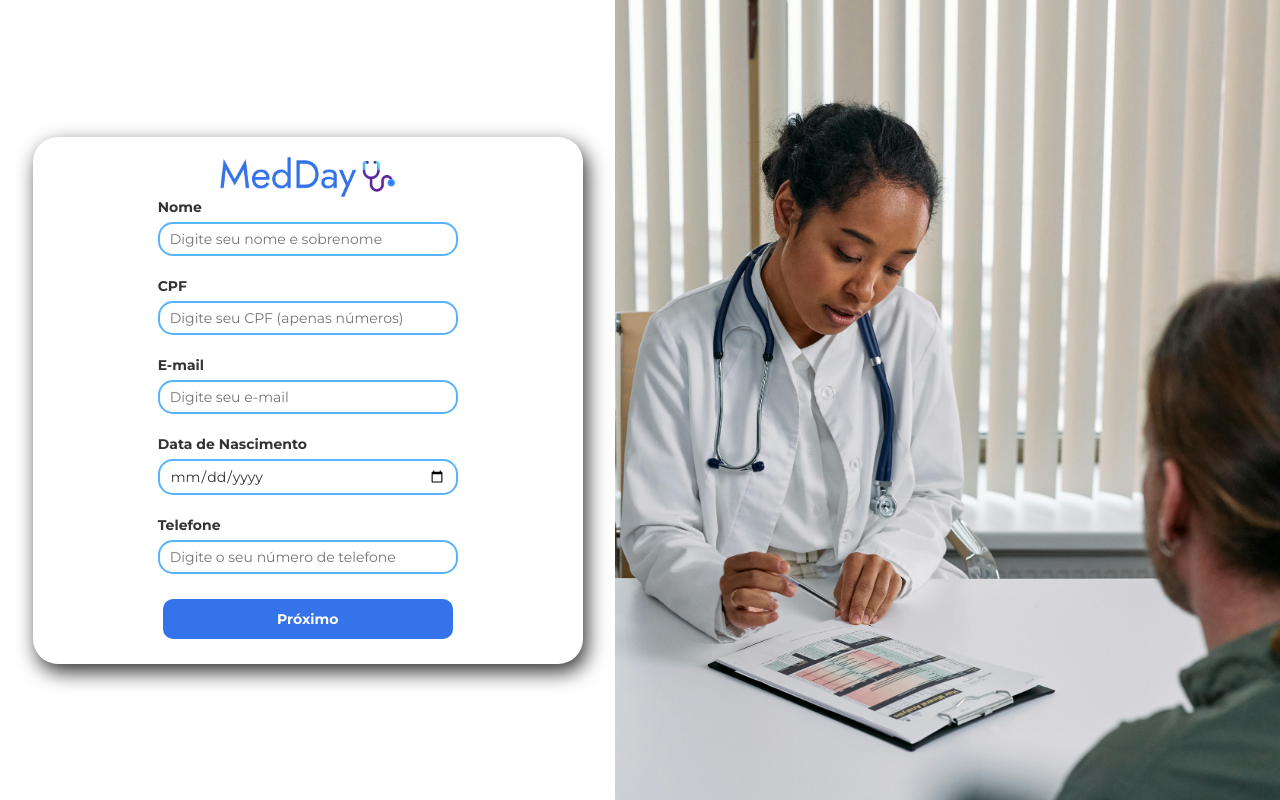
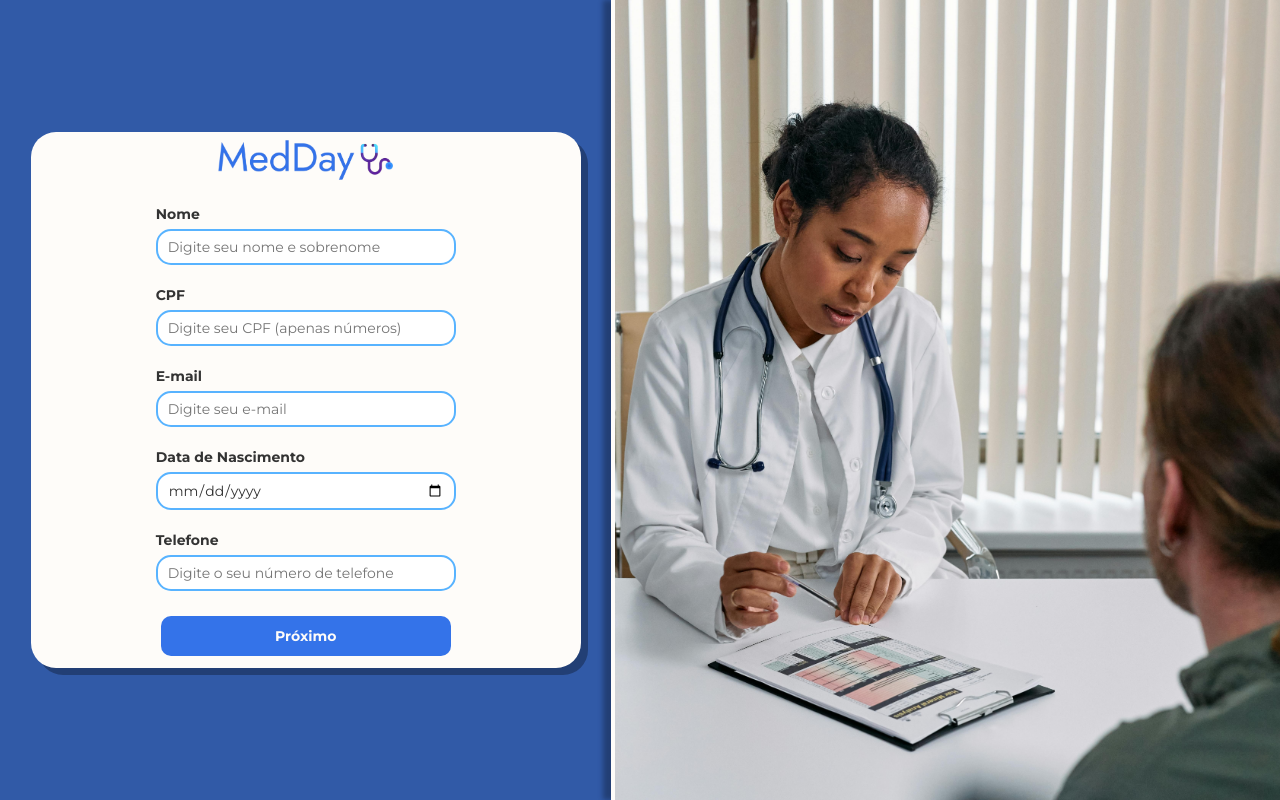
Before and after one commit to PauloTheLord/projeto_semestral, a Flask app: page /cadastrar in a window 1280 px wide. Run offline with Flask 3, Linux system fonts and the light colour scheme; parts of the project's set-up code (start-up, migrations or seed data) failed here and were passed over; some libraries are stand-ins or nearby versions.

Commit message:
💎 style: Ajustar tela de cadastro

```diff
--- a/static/style/cadastrar.css
+++ b/static/style/cadastrar.css
@@ -5,6 +5,7 @@
     --secondary-color: #58B3FF;
     --substitute-color: #5DDFFF;
     --highlight-color: #5728A8;
+    --neutral-color: #315aa7;
     --back-ground:#FEFCF9;
 }
 
@@ -16,6 +17,7 @@
 }
 
 .container{
+    background-color: var(--neutral-color);
     display: flex;
     flex-direction: row;
     width: 100%;
@@ -25,6 +27,7 @@
 
 .img-logo{
     height: 5vh;
+    margin-bottom: 24px;
 }
 #cadastro_local{
     display: flex;
@@ -76,17 +79,16 @@
 }
 
 .part-1 .card-cadastro {
+    background-color: var(--back-ground);
     display: flex;
     flex-direction: column;
     align-items: center;
+    justify-content: center;
     border-radius: 25px;
-    box-shadow: 4px 8px 20px 0px;
+    box-shadow: 7px 7px 0px rgba(0, 0, 0, 0.3);
     padding: 20px 20px;
+    height: 67vh;
     width: 550px;
-}
-
-.part-1 .card-cadastro .group-titulo-logo {
-    display: flex;
 }
 
 .part-1 .card-cadastro .group-titulo-logo .titulo-cadastro {
@@ -111,7 +113,7 @@
 
 .part-1 .card-cadastro form .step .textbox {
     width: 300px;
-    padding: 5px 10px;
+    padding: 6px 10px;
     border: 2px solid var(--secondary-color);
     border-radius: 15px;
 }
@@ -119,6 +121,7 @@
 .part-1 .card-cadastro form .textbox:focus {
     outline: none;
 }
+
 .btn_step{
     background-color: var(--primary-color);
     color: var(--back-ground);
@@ -128,3 +131,21 @@
     margin: 5px;
     font-weight: bold;
 }
+
+#btn_cadastrar {
+    background-color: var(--back-ground);
+    color: var(--primary-color);
+    border: 2px solid var(--primary-color);
+    transition: 0.3s;
+}
+
+#btn_cadastrar:hover {
+    background-color: var(--primary-color);
+    color: var(--back-ground);
+    border-color: var(--primary-color);
+}
+
+#consulta_img {
+    border-left: 4px solid var(--back-ground);
+    box-shadow: -8px 0px 5px rgba(0, 0, 0, 0.3);
+}
--- a/templates/cadastrar.html
+++ b/templates/cadastrar.html
@@ -140,7 +140,7 @@
 
                             <button type="button" onclick="prevStep()"class="btn_step">Voltar</button>
 
-                            <button type="submit" class="btn_step">CADASTRAR</button>
+                            <button type="submit" class="btn_step" id="btn_cadastrar">CADASTRAR</button>
                         </div>
                     </form>
                 </div>
```
